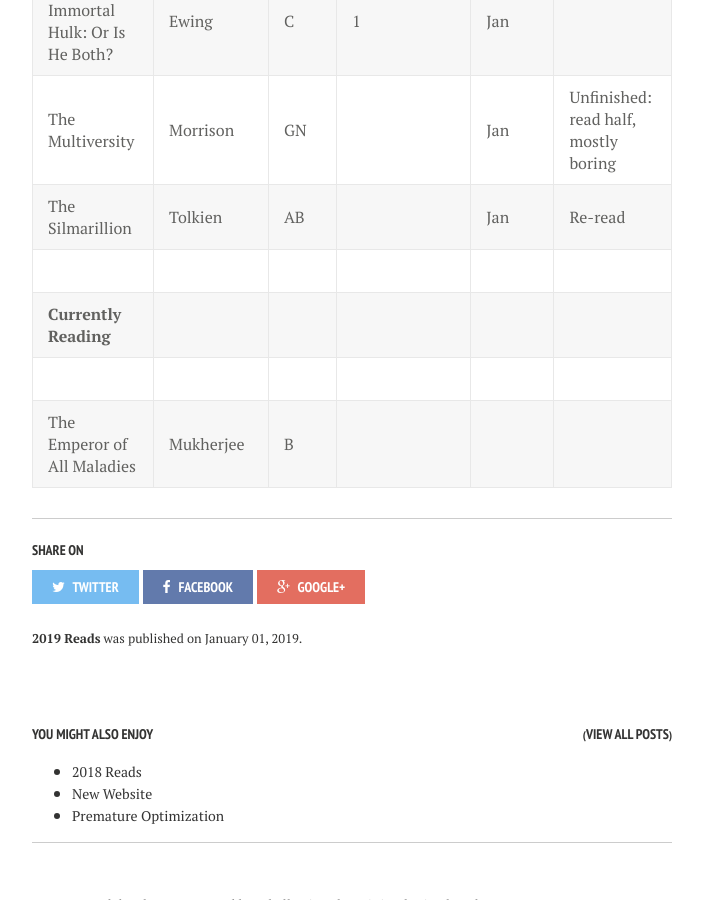
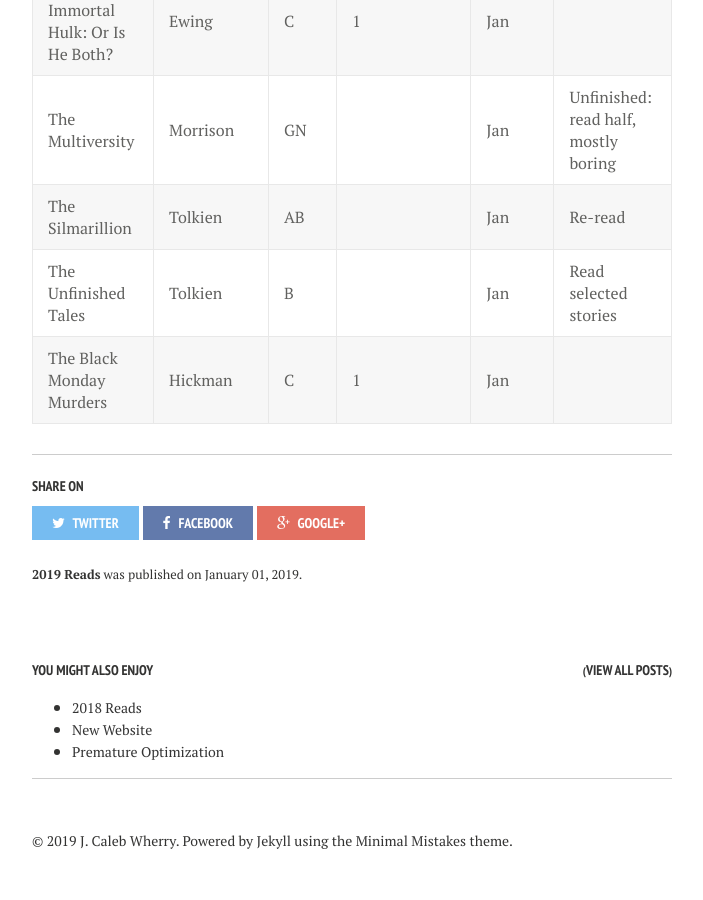
Before and after one commit to calebwherry/calebwherry.github.io, a Jekyll site: the page built from _posts/2019-01-01-2019-Reads.md, in a window 1280 px wide and 900 px high, scrolled down 1477 px. Shown: the whole window, without its empty margins (288-991 px from the left). Built offline with Jekyll 4.4.1, drawn with Linux system fonts in a browser that asks for light colours; nearby versions of some CDN libraries; comment, search, counter and statistics services are not loaded.

Commit message:
New 2019 read

```diff
--- a/_posts/2019-01-01-2019-Reads.md
+++ b/_posts/2019-01-01-2019-Reads.md
@@ -43,7 +43,5 @@
 | The Immortal Hulk: Or Is He Both?  | Ewing      | C     | 1            | Jan          |                                      |
 | The Multiversity                   | Morrison   | GN    |              | Jan          | Unfinished: read half, mostly boring |
 | The Silmarillion                   | Tolkien    | AB    |              | Jan          | Re-read                              |
-|                                    |            |       |              |              |                                      |
-| <b>Currently Reading</b>           |            |       |              |              |                                      |
-|                                    |            |       |              |              |                                      |
-| The Emperor of All Maladies        | Mukherjee  | B     |              |              |                                      |
+| The Unfinished Tales               | Tolkien    | B     |              | Jan          | Read selected stories                |
+| The Black Monday Murders           | Hickman    | C     | 1            | Jan          |                                      |
```
